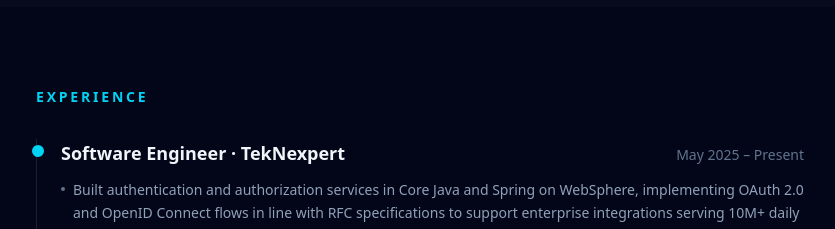
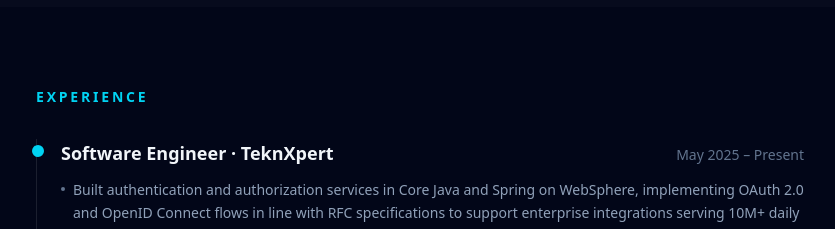
Before and after one commit to rupikaramisetty/rupika-portfolio, a React (Vite) app: page / in a window 1280 px wide. Shown: the part 1840-2069 px from the top of the page, without its empty margins (220-1055 px from the left). Built offline with nearby package versions, Linux system fonts and the light colour scheme.

Commit message:
Fix company name: TeknXpert (not TekNexpert)

```diff
--- a/src/data/resume.ts
+++ b/src/data/resume.ts
@@ -101,7 +101,7 @@
 
 export const experience = [
   {
-    company: 'TekNexpert',
+    company: 'TeknXpert',
     role: 'Software Engineer',
     period: 'May 2025 – Present',
     bullets: [
```
